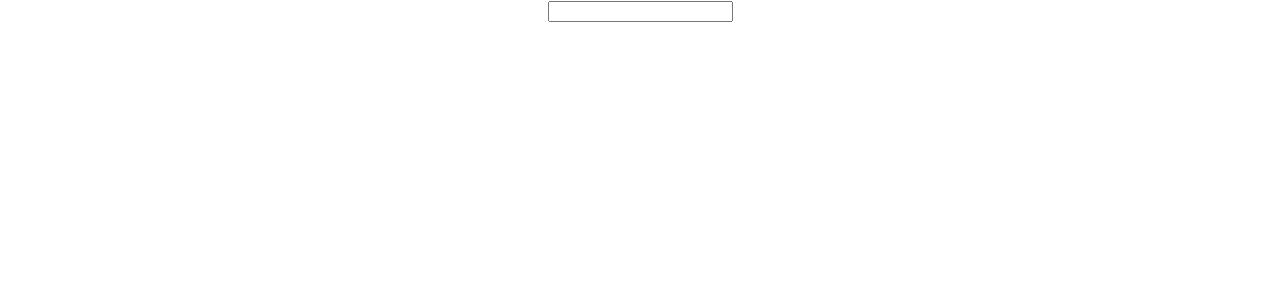
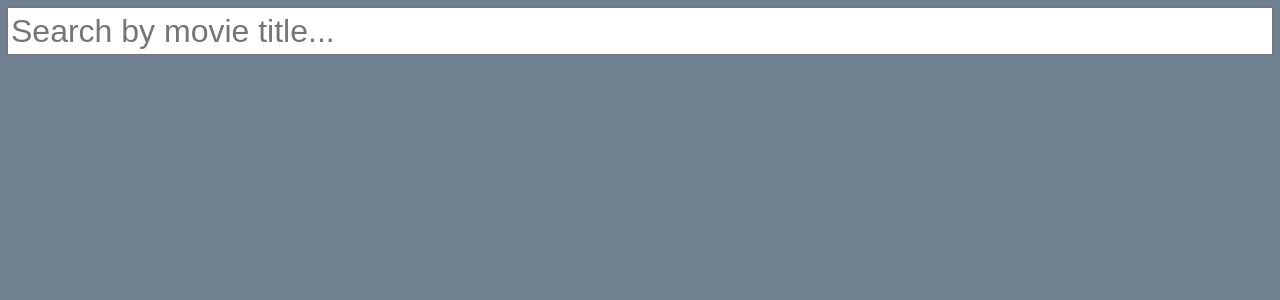
Before and after one commit to damianpoole/TmdSearchWebComponent, a React (Create React App) app: page / in a window 1280 px wide. Shown: the top 300 px of the page. Built offline with nearby package versions, Linux system fonts and the light colour scheme.

Commit message:
CHANGE: Convert to scss and add some quick styling

```diff
--- a/package.json
+++ b/package.json
@@ -8,6 +8,7 @@
     "enzyme-adapter-react-16": "^1.7.1",
     "eslint-config-prettier": "^3.3.0",
     "eslint-plugin-prettier": "^3.0.0",
+    "node-sass": "^4.11.0",
     "prettier": "^1.15.3",
     "react": "^16.7.0",
     "react-dom": "^16.7.0",
--- a/src/App.css
+++ /dev/null
@@ -1,32 +0,0 @@
-.App {
-  text-align: center;
-}
-
-.App-logo {
-  animation: App-logo-spin infinite 20s linear;
-  height: 40vmin;
-}
-
-.App-header {
-  background-color: #282c34;
-  min-height: 100vh;
-  display: flex;
-  flex-direction: column;
-  align-items: center;
-  justify-content: center;
-  font-size: calc(10px + 2vmin);
-  color: white;
-}
-
-.App-link {
-  color: #61dafb;
-}
-
-@keyframes App-logo-spin {
-  from {
-    transform: rotate(0deg);
-  }
-  to {
-    transform: rotate(360deg);
-  }
-}
--- a/src/App.js
+++ b/src/App.js
@@ -1,6 +1,6 @@
 import React, { Component } from 'react';
 import MovieItem from './components/MovieItem';
-import './App.css';
+import './App.scss';
 import { search } from './tmd';
 
 class App extends Component {
@@ -41,7 +41,10 @@ class App extends Component {
         return (
             <div className="App">
                 <div className="search">
-                    <input onKeyDown={this.search} />
+                    <input
+                        onKeyDown={this.search}
+                        placeholder="Search by movie title..."
+                    />
                 </div>
 
                 <div className="results">
--- /dev/null
+++ b/src/App.scss
@@ -0,0 +1,21 @@
+.App {
+  text-align: center;
+
+  .results {
+    display: grid;
+    grid-template-columns: repeat(3, 1fr);
+    grid-gap: 5px;
+    padding: 5px;
+  }
+
+  .search {
+    padding: 7px;
+
+    input {
+      width: 100%;
+      box-sizing: border-box;
+      font-size: 2em;
+      height: 1.5em;
+    }
+  }
+}
--- a/src/components/MovieItem.js
+++ b/src/components/MovieItem.js
@@ -1,4 +1,5 @@
 import React, { Component } from 'react';
+import './MovieItem.scss';
 
 class MovieItem extends Component {
     constructor(props) {
@@ -20,9 +21,11 @@ class MovieItem extends Component {
         const showDetails = this.state.showDetails;
 
         return (
-            <div className="movieItem">
+            <div className={showDetails ? 'movieItem active' : 'movieItem'}>
                 <h2>{this.props.title}</h2>
-                <button onClick={this.toggleDetails}>Toggle Details</button>
+                <button onClick={this.toggleDetails}>
+                    {showDetails ? 'Collapse' : 'Expand'}
+                </button>
                 {showDetails && (
                     <div className="details">
                         <p className="releaseDate">{this.props.releaseDate}</p>
--- /dev/null
+++ b/src/components/MovieItem.scss
@@ -0,0 +1,17 @@
+.movieItem {
+    background-color: darkslateblue;
+    border: 1px solid slateblue;
+    border-radius: 5px;
+
+    &.active {
+        background: slateblue;
+        border-color: blue;
+        grid-column: span 2;
+        grid-row: span 2;
+    }
+
+    h2 {
+        font-size: 2em;
+        color: white;
+    }
+}
--- a/src/index.js
+++ b/src/index.js
@@ -1,6 +1,6 @@
 import React from 'react';
 import ReactDOM from 'react-dom';
-import './index.css';
+import './index.scss';
 import App from './App';
 import * as serviceWorker from './serviceWorker';
 
--- a/src/index.css
+++ b/src/index.scss
@@ -6,9 +6,5 @@ body {
     sans-serif;
   -webkit-font-smoothing: antialiased;
   -moz-osx-font-smoothing: grayscale;
+  background: slategray;
 }
-
-code {
-  font-family: source-code-pro, Menlo, Monaco, Consolas, "Courier New",
-    monospace;
-}
```
Also changed, not shown: 1 other file (tests, documents, lock files or other folders).
